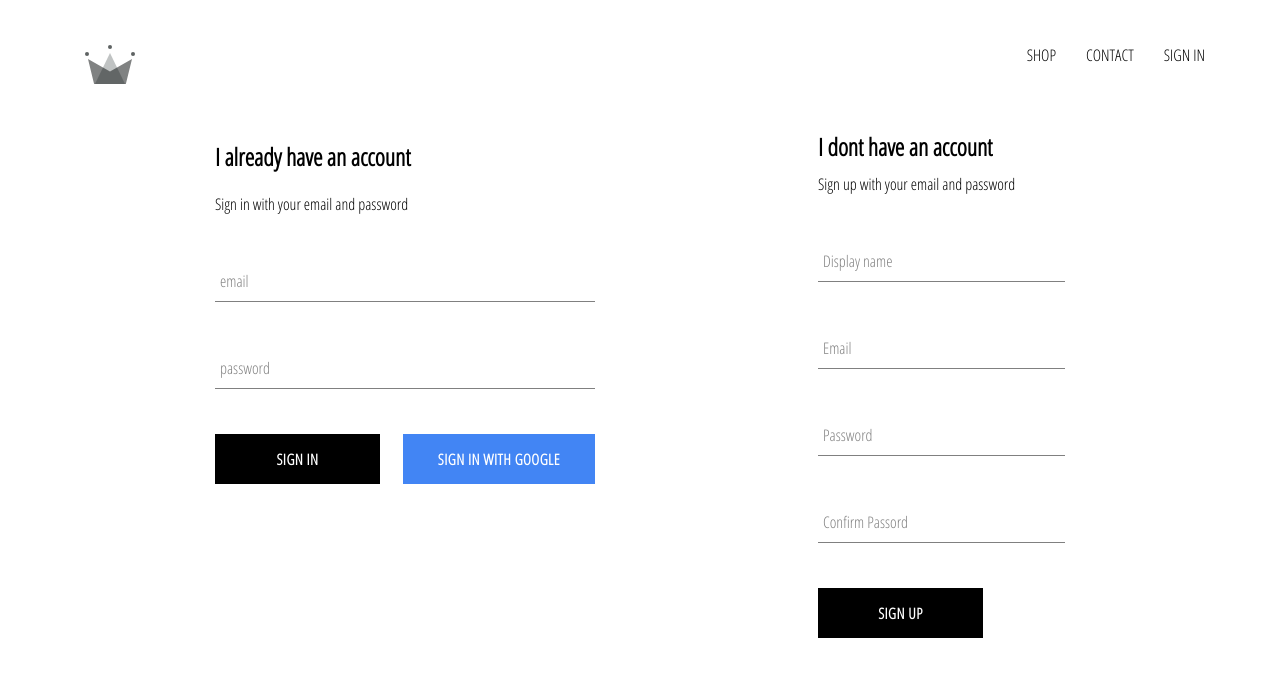
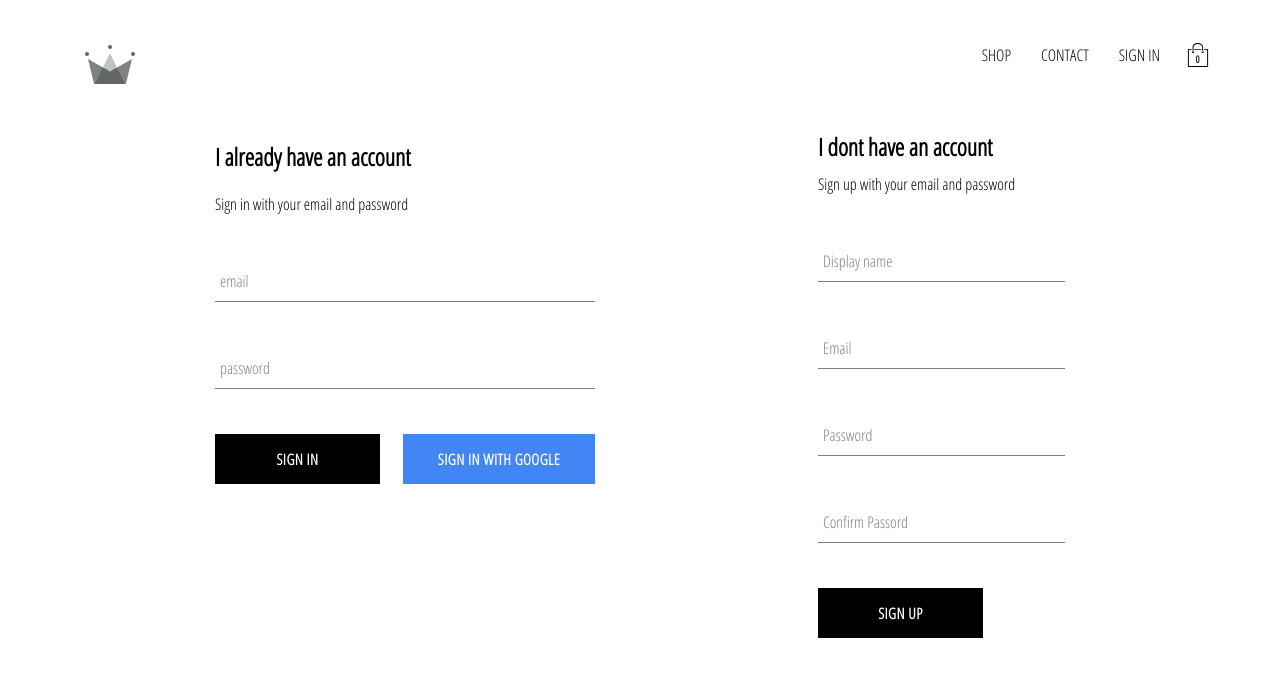
Before and after one commit to cetinkaltar/react-clothing, a React (Create React App) app: page /signin in a window 1280 px wide. Shown: the top 676 px of the page. Built offline with nearby package versions, Linux system fonts and the light colour scheme; no server answers.

Commit message:
added cartIcon and cartDropdown components to our application, also implemented cart reducer

```diff
--- /dev/null
+++ b/src/components/cart-dropdown/cart-dropdown.component.jsx
@@ -0,0 +1,14 @@
+import React from 'react';
+
+import CustomButton from '../custom-button/custom-button.component';
+
+import './cart-dropdown.styles.scss';
+
+const CartDropDown = () =>(
+    <div className='cart-dropdown'>
+        <div className='cart-items' />
+        <CustomButton>GO TO CHECKOUT</CustomButton>
+    </div>
+);
+
+export default CartDropDown;
--- /dev/null
+++ b/src/components/cart-dropdown/cart-dropdown.styles.scss
@@ -0,0 +1,24 @@
+.cart-dropdown {
+    position: absolute;
+    width: 240px;
+    height: 340px;
+    display: flex;
+    flex-direction: column;
+    padding: 20px;
+    border: 1px solid black;
+    background-color: white;
+    top: 90px;
+    right: 40px;
+    z-index: 5;
+
+    .cart-items {
+      height: 240px;
+      display: flex;
+      flex-direction: column;
+      overflow: scroll;
+    }
+
+    button {
+      margin-top: auto;
+    }
+  }
--- /dev/null
+++ b/src/components/cart-icon/cart-icon.component.jsx
@@ -0,0 +1,20 @@
+import { React } from 'react';
+
+import { ReactComponent as ShoppingIcon } from '../../assets/shopping-bag.svg';
+import { connect } from 'react-redux';
+import { toggleCartHidden } from '../../redux/cart/cart.actions';
+
+import './cart-icon.styles.scss';
+
+const CartIcon = ({toggleCartHidden}) => (
+  <div className="cart-icon" onClick= {toggleCartHidden} >
+    <ShoppingIcon className="shopping-icon" />
+    <span className="item-count">0</span>
+  </div>
+);
+
+const mapDispatchToProps = dispatch =>({
+  toggleCartHidden:()=> dispatch(toggleCartHidden())
+});
+
+export default  connect(null, mapDispatchToProps)(CartIcon);
--- /dev/null
+++ b/src/components/cart-icon/cart-icon.styles.scss
@@ -0,0 +1,21 @@
+.cart-icon {
+    width: 45px;
+    height: 45px;
+    position: relative;
+    display: flex;
+    align-items: center;
+    justify-content: center;
+    cursor: pointer;
+
+    .shopping-icon {
+      width: 24px;
+      height: 24px;
+    }
+
+    .item-count {
+      position: absolute;
+      font-size: 10px;
+      font-weight: bold;
+      bottom: 12px;
+    }
+  }
--- a/src/components/header/header.component.jsx
+++ b/src/components/header/header.component.jsx
@@ -5,10 +5,11 @@
 import { auth } from '../../firebase/firebase.utils';
 
 import { ReactComponent as Logo } from '../../assets/crown.svg';
-
+import  CartIcon  from '../cart-icon/cart-icon.component';
+import CartDropDown from '../cart-dropdown/cart-dropdown.component';
 import './header.styles.scss';
 
-const Header = ({ currentUser }) => (
+const Header = ({ currentUser, hidden }) => (
   <div className="header">
     <Link className="logo-container" to="/">
       <Logo className="logo" />
@@ -29,12 +30,23 @@
           SIGN IN
         </Link>
       )}
+        <CartIcon />
     </div>
+
+    {hidden ?
+    (
+      <CartDropDown />
+    ): (
+      null
+    )}
+
   </div>
 );
 
-const mapStateToProps = state => ({
-  currentUser: state.user.currentUser
+const mapStateToProps = ({user: {currentUser}, cart: { hidden }}) => ({
+  currentUser,
+  hidden
 });
 
+
 export default connect(mapStateToProps)(Header);
--- /dev/null
+++ b/src/redux/cart/cart.actions.js
@@ -0,0 +1,6 @@
+import { CartActionTypes } from './cart.types';
+
+export const toggleCartHidden = () => ({
+    type:CartActionTypes.TOGGLE_CART_HIDDEN,
+    payload:null
+});
--- /dev/null
+++ b/src/redux/cart/cart.reducer.jsx
@@ -0,0 +1,18 @@
+import { CartActionTypes } from './cart.types';
+
+const INITIAL_STATE = true;
+
+const cartReducer = (state = INITIAL_STATE, action) => {
+    switch (action.type) {
+      case CartActionTypes.TOGGLE_CART_HIDDEN:
+        return {
+          ...state,
+          hidden: !state.hidden
+        };
+
+      default:
+        return state;
+    }
+}
+
+export default cartReducer;
--- /dev/null
+++ b/src/redux/cart/cart.types.js
@@ -0,0 +1,3 @@
+export const CartActionTypes = {
+    TOGGLE_CART_HIDDEN: 'TOGGLE_CART_HIDDEN'
+}
--- a/src/redux/root-reducer.js
+++ b/src/redux/root-reducer.js
@@ -1,7 +1,9 @@
 import { combineReducers } from 'redux';
 
-import userReducer from './user/user-reducer';
+import userReducer from './user/user.reducer';
+import cartReducer from  './cart/cart.reducer';
 
 export default combineReducers({
-  user: userReducer
+  user: userReducer,
+  cart: cartReducer
 });
```
Also changed, not shown: src/assets/shopping-bag.svg (added), src/redux/user/user.reducer.jsx (renamed from src/redux/user/user-reducer.jsx).
